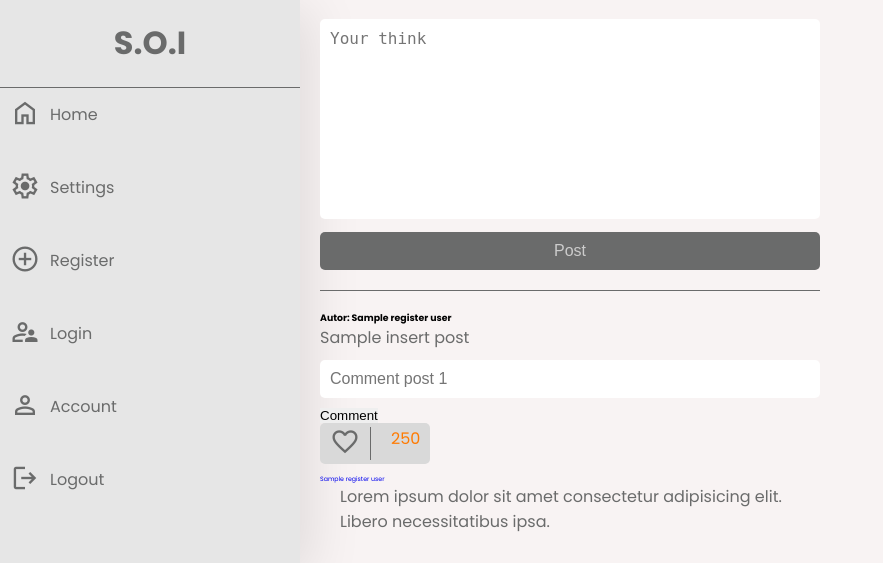
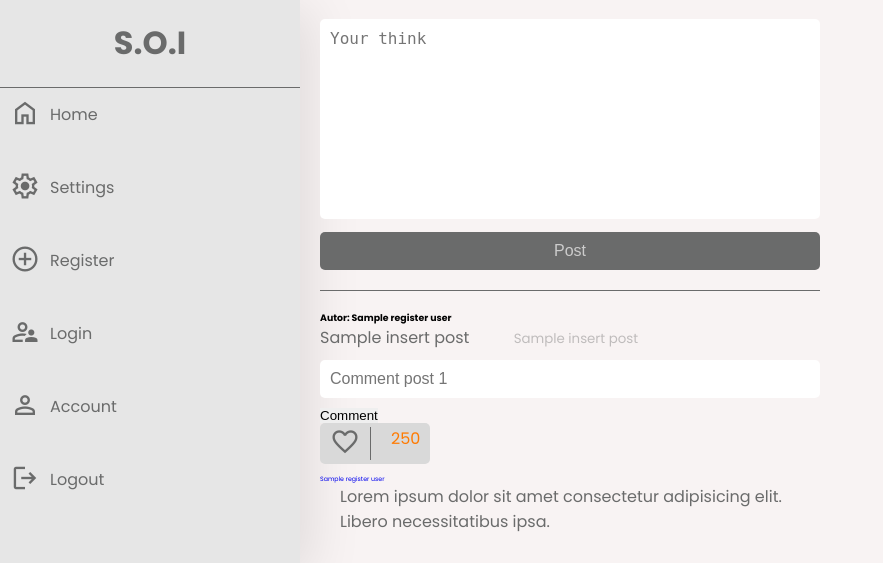
Before and after one commit to Alexssandrodev/post-system, a Flask app: page / in a window 1280 px wide. Shown: the part 44-607 px from the top of the page, without its empty margins (0-883 px from the left). Run offline with Flask 2, Linux system fonts and the light colour scheme; a database or web service that is not in the repository returns one stand-in record (values such as "Sample title"); some libraries are stand-ins or nearby versions.

Commit message:
Sistema de data de postagem

```diff
--- a/app.py
+++ b/app.py
@@ -5,9 +5,11 @@ import psycopg2 as db
 from connection import ConnectionDb
 from controller.insert_post import InsertPost
 from controller.register_user import RegisterUser
+from datetime import datetime
 
 conn = ConnectionDb()
 
+date_system = datetime.now()
 
 app = Flask(__name__)
 app.config['SECRET_KEY'] = 'webdesign'
@@ -30,7 +32,7 @@ def post():
         if post == '':
             flash('O campo post é requerido.', category='error')
         else:
-            insert.insertPost(post)
+            insert.insertPost(post, date_system)
             flash('post feito com sucesso!.', category='success')
 
         return redirect(url_for('index'))
--- a/controller/insert_post.py
+++ b/controller/insert_post.py
@@ -3,7 +3,7 @@ from connection import ConnectionDb
 class InsertPost(ConnectionDb):
     def insertPost(self, *args):
         try:
-            sql = f'INSERT INTO insert_post (post) VALUES(%s)'
+            sql = 'INSERT INTO insert_post (post, created_on) VALUES(%s, %s)'
             self.execute(sql, args)
             self.commit
         except Exception as e:
--- a/static/style.css
+++ b/static/style.css
@@ -231,6 +231,11 @@ main .post .messages .message p {
     margin-bottom: 1rem;
 }
 
+main .post .messages .message small {
+    color: rgb(191, 188, 188);
+    margin-left: 4rem;
+}
+
 main .post .messages .message .icons {
     display: flex;
     align-items: center;
--- a/templates/index.html
+++ b/templates/index.html
@@ -124,7 +124,7 @@
                         <h2>Autor: {{ user[1] }}</h2>
                     {% endfor %}
                     {% for post in posts %}
-                        <p>{{ post[1] }}</p>
+                        <p>{{ post[1] }} <small>{{ post[2] }}</small></p>
                     <div class="comment">
                         <form action="" method="post">
                             <input type="text" name="comment" id="" placeholder="Comment post {{ post[0] }}">
```
